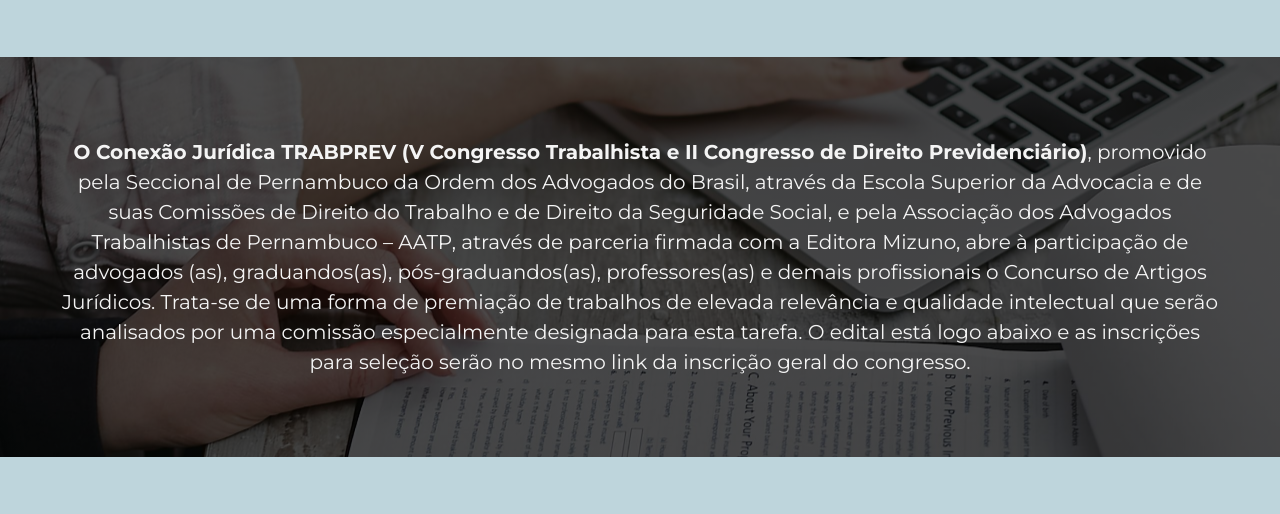
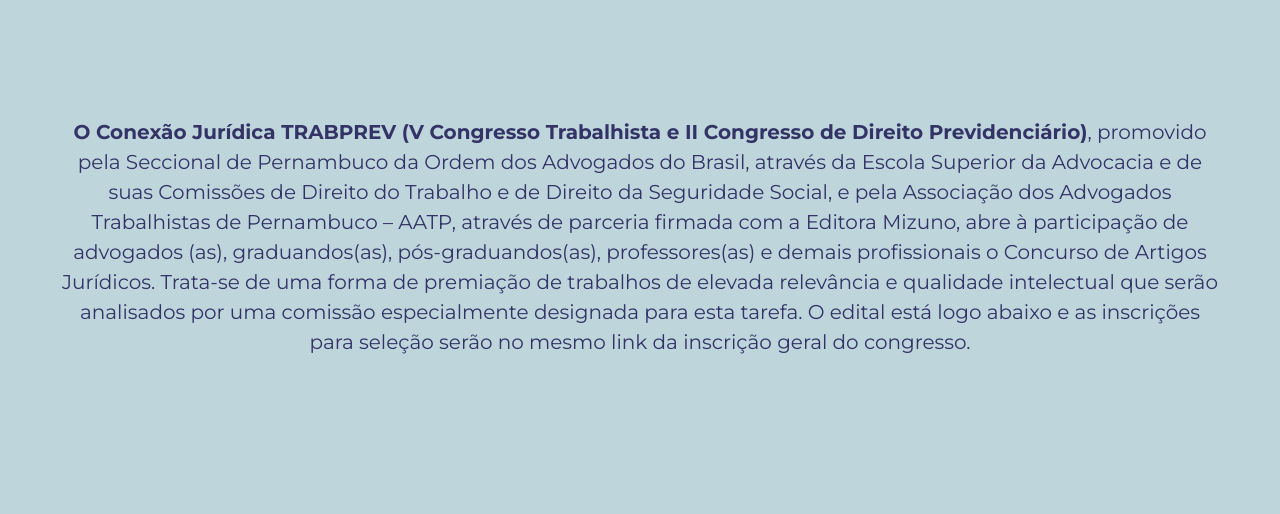
Before and after one commit to sueecabral/conexao-trabprev, a plain HTML site: page artigosjuridicos.html in a window 1280 px wide. Shown: the part 238-752 px from the top of the page. Drawn offline with Linux system fonts and the light colour scheme.

Commit message:
remoção de alteração na aba artigos juridicos

```diff
--- a/css/style.css
+++ b/css/style.css
@@ -440,7 +440,7 @@
     padding: 1em;
 
 }
-#artigosjuridicos{
+/* #artigosjuridicos{
     height: 400px;
     background: linear-gradient(rgba(0, 0, 0, 0.7), rgba(0, 0, 0, 0.7 )),
     url("../img/artigo-juridico-img.jpg");
@@ -450,8 +450,7 @@
     align-items: center;
     justify-content: space-around;
     color: var(--primary);
-    /*margin-bottom: 3em;   */
-}
+} */
 
 .about-artigos h2 {
     background-color: var(--terciary);
@@ -861,6 +860,29 @@
     .sponsors-2 h3{
         font-size: 25px;
     }
+    /*Artigos juridicos*/
+    /* #artigos-juridicos{
+        flex-direction: column;
+        height: auto;
+    }
 
-    /*O menu hamburguer esta fixo sem scrollar mas não aparece todo, falta o contato.*/
-    /*02/05*/
+
+ #artigosjuridicos{
+    order: 2; /*Muda a ordem dos elementos*/
+    /* flex-direction: column;
+    max-width: 90%;
+ }
+ #artigosjuridicos i{
+    margin: .2em 0;
+ }
+ #artigosjuridicos{
+    order: 1;
+    max-width: 100%;
+ }
+ #artigosjuridicos h3{
+    margin-bottom: 0;
+ }
+ #aritgosjuridicos p{
+    display: none;
+ }
+     */
```
